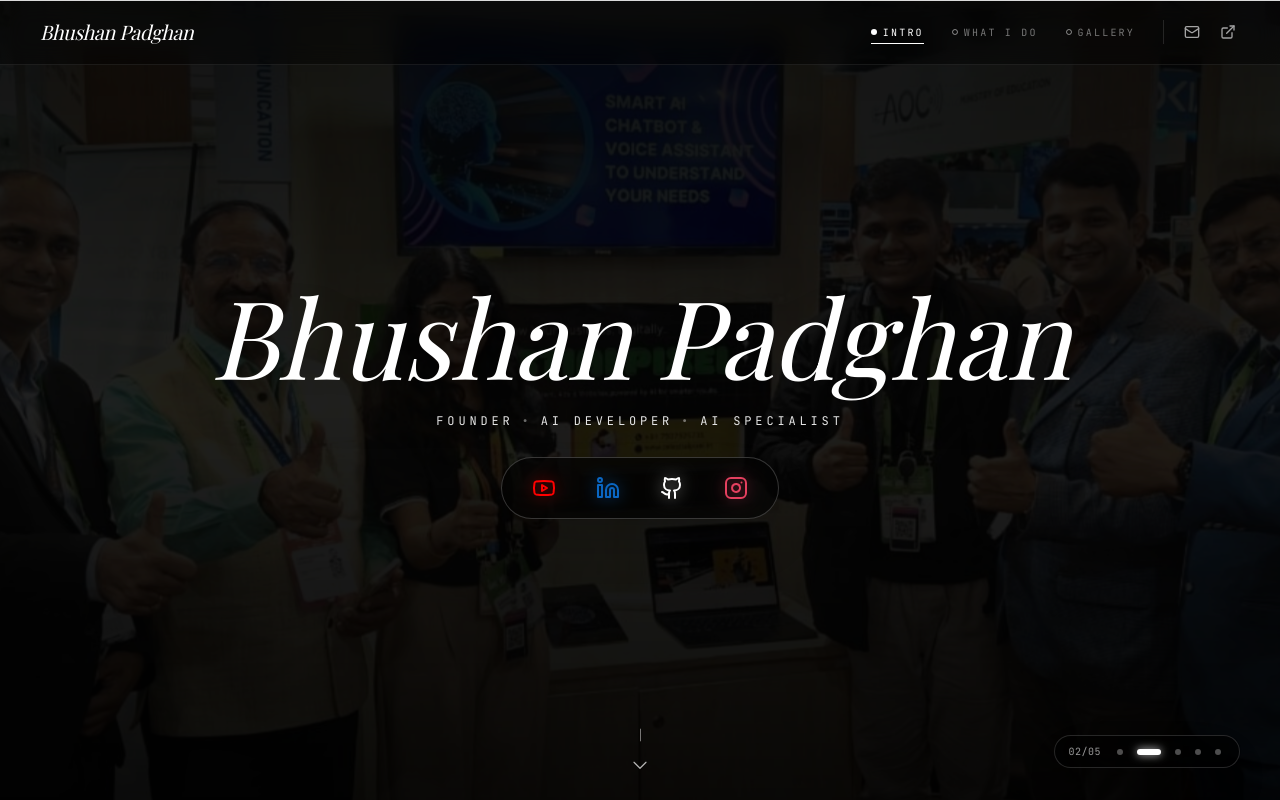
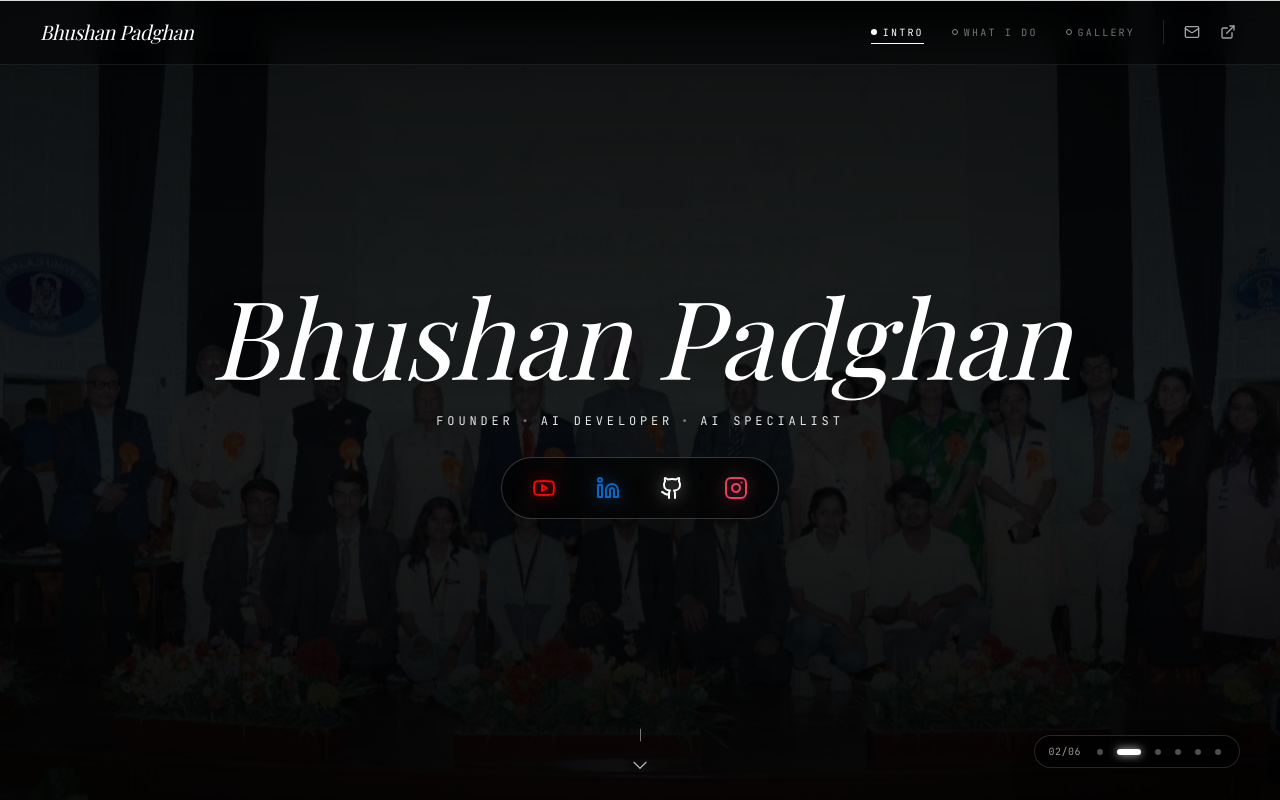
Before and after one commit to Thunderz45/bhushanpadghan, a React (Vite) app: page / in a window 1280 px wide. Shown: the top 800 px of the page. Built offline with nearby package versions, Linux system fonts and the light colour scheme; a web font is replaced by a local one.

Commit message:
feat: include celestialpixel and favicon showcase in intro background slideshow with dynamic 6-slide indicators

```diff
--- a/src/components/HeroSection.jsx
+++ b/src/components/HeroSection.jsx
@@ -3,9 +3,10 @@ import { motion, useMotionValue, useSpring, useTransform, useScroll, AnimatePres
 import { Youtube, Linkedin, Github, Instagram } from 'lucide-react';
 
 const BACKGROUND_IMAGES = [
-  '/work/projects/celestialpixel.png',
   '/work/projects/leadflow.png',
   '/work/projects/pixel_studio_x.png',
+  '/work/projects/celestialpixel.png',
+  '/favicon.jpeg',
   '/work/IMC/1763044191469.jpeg',
   '/work/ESG%20Global/1742578291400.jpeg',
 ];
@@ -106,7 +107,7 @@ export const HeroSection = () => {
             animate={{ opacity: 1, scale: 1 }}
             exit={{ opacity: 0, scale: 1.04 }}
             transition={{ duration: 1.2, ease: 'easeInOut' }}
-            className="w-full h-full object-cover"
+            className="w-full h-full object-cover object-center"
             style={{ filter: 'contrast(1.05)' }}
           />
         </AnimatePresence>
@@ -225,7 +226,7 @@ export const HeroSection = () => {
       {/* ── 5-SECOND SLIDESHOW INDICATOR DOTS & TIMING CONTROL ── */}
       <div className="absolute bottom-6 right-6 sm:bottom-8 sm:right-10 z-30 flex items-center gap-3 bg-black/60 backdrop-blur-xl px-3.5 py-2 rounded-full border border-white/15 shadow-2xl">
         <span className="font-mono text-[10px] text-white/60 tracking-wider">
-          0{imgIdx + 1}/0{BACKGROUND_IMAGES.length}
+          {String(imgIdx + 1).padStart(2, '0')}/{String(BACKGROUND_IMAGES.length).padStart(2, '0')}
         </span>
         <div className="flex items-center gap-1.5">
           {BACKGROUND_IMAGES.map((_, idx) => (
```
